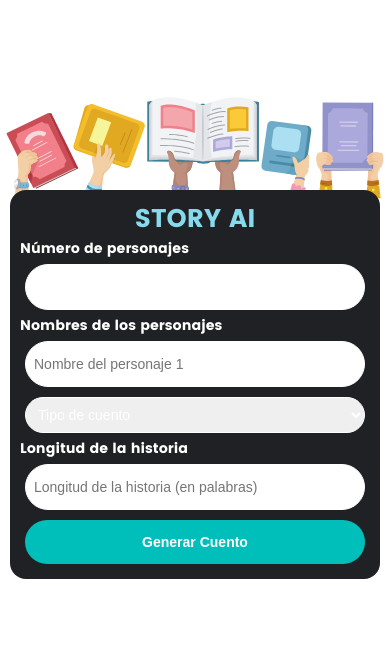
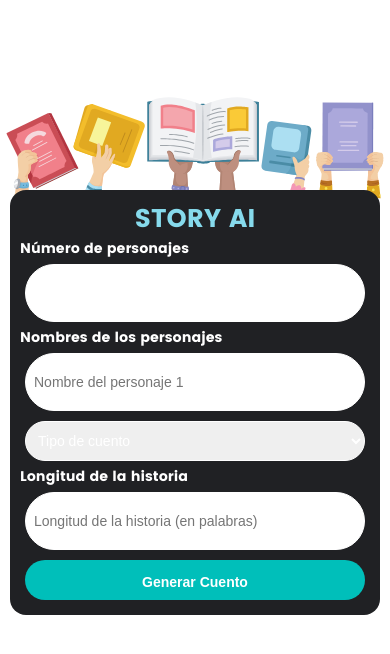
Before and after one commit to Kojimena/StoryTellingGPT, a React (Vite) app: page / in a window 390 px wide. Shown: the top 654 px of the page. Built offline with nearby package versions, Linux system fonts and the light colour scheme; no server answers.

Commit message:
Update StoryForm.css

```diff
--- a/src/components/StoryForm/StoryForm.css
+++ b/src/components/StoryForm/StoryForm.css
@@ -19,7 +19,7 @@
 .story-form button {
   margin: 5px;
   border-radius: 100px;
-  padding: 10px;
+  height: 40px;
   font-size: 14px;
   line-height: 2;
   color : #fff;
@@ -57,12 +57,6 @@
   .story-form .story-form-title{
     font-size: 1.5rem;
   }
-
-  .story-form input,
-  .story-form select,
-  .story-form button {
-    padding: 8px;
-  }
 }
 
 @media (max-width: 480px) {
```
